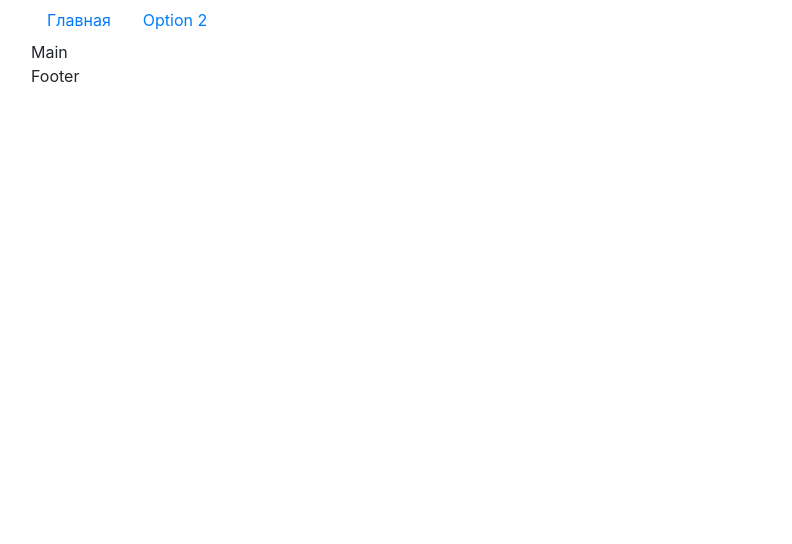
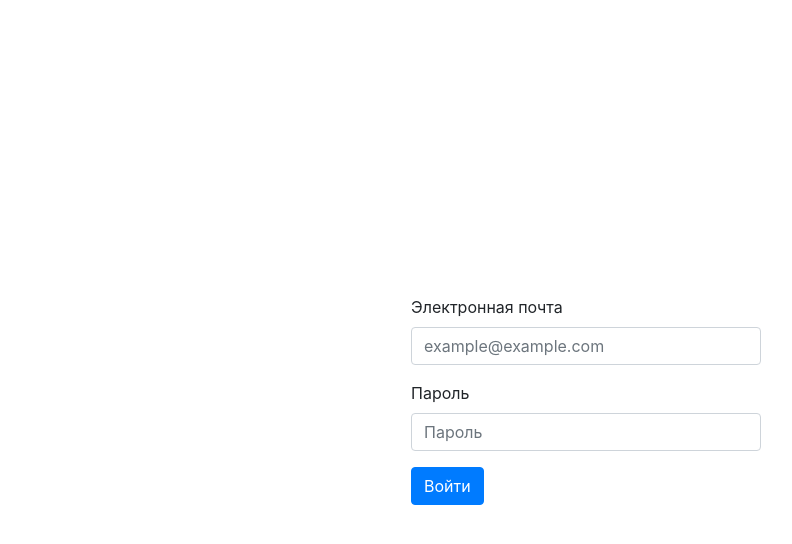
Before and after one commit to YongminK/ejournal, a React app: page / in a window 1280 px wide. Shown: the whole page, without its empty margins (54-846 px from the left). Built offline with nearby package versions, Linux system fonts and the light colour scheme.

Commit message:
auth page

```diff
--- a/package.json
+++ b/package.json
@@ -9,7 +9,8 @@
     "react-dom": "^16.8.6",
     "react-redux": "^7.1.0",
     "react-router": "^5.0.1",
-    "react-scripts": "3.0.1"
+    "react-scripts": "3.0.1",
+    "redux": "^4.0.1"
   },
   "scripts": {
     "start": "react-scripts start",
--- a/src/components/App.js
+++ b/src/components/App.js
@@ -4,17 +4,29 @@ import { Container } from 'react-bootstrap';
 import Navbar from './Nav';
 import Main from './Main';
 import Footer from './Footer';
+import Auth from './Auth';
 
 
-class App extends React.Component{
-  render(){
-    return(
-      <Container>
-        <Navbar/>
-        <Main/>
-        <Footer/>
-      </Container>
-    )
+class App extends React.Component {
+  constructor(props) {
+    super();
+    this.state = {
+      auth: false
+    };
+  }
+  render() {
+    if (!this.state.auth) {
+      return <Auth />
+    } else {
+      return (
+        <Container>
+          <Navbar />
+          <Main />
+          <Footer />
+        </Container>
+      )
+    }
+
   }
 }
 
--- /dev/null
+++ b/src/components/Auth.js
@@ -0,0 +1,30 @@
+import React from 'react';
+import { Form, Button, Container, Row, Col } from 'react-bootstrap';
+
+class Auth extends React.Component {
+    render() {
+        return (
+            <Container   style={{height: 100 + 'vh'}}>
+                <Row className="row h-100 justify-content-center align-items-center">
+                    <Col lg='4'>
+                        <Form>
+                            <Form.Group controlId="email">
+                                <Form.Label>Электронная почта</Form.Label>
+                                <Form.Control type="email" placeholder='example@example.com' />
+                            </Form.Group>
+                            <Form.Group controlId='password'>
+                                <Form.Label>Пароль</Form.Label>
+                                <Form.Control type='password' placeholder='Пароль' />
+                            </Form.Group>
+                            <Button variant="primary" type="submit">
+                                Войти
+                            </Button>
+                        </Form>
+                    </Col>
+                </Row>
+            </Container>
+        )
+    }
+}
+
+export default Auth;
--- a/src/components/Nav.js
+++ b/src/components/Nav.js
@@ -9,7 +9,7 @@ class Navbar extends React.Component {
                     <Nav.Link href="#">Главная</Nav.Link>
                 </Nav.Item>
                 <Nav.Item>
-                    <Nav.Link eventKey="link-1">Option 2</Nav.Link>
+                    <Nav.Link eventKey="link-1">Выход</Nav.Link>
                 </Nav.Item>
             </Nav>
         )
--- a/src/index.js
+++ b/src/index.js
@@ -1,11 +1,24 @@
 import React from 'react';
 import ReactDOM from 'react-dom';
 import App from './components/App';
+import allReducers from './reducers/index';
+import { createStore } from 'redux';
+import { Provider } from 'react-redux';
 import * as serviceWorker from './serviceWorker';
 
-ReactDOM.render(<App />, document.getElementById('root'));
+const store = createStore(allReducers);
+
+ReactDOM.render(
+    <Provider store={store}>
+        <App />
+    </Provider>
+    , document.getElementById('root'));
 
 // If you want your app to work offline and load faster, you can change
 // unregister() to register() below. Note this comes with some pitfalls.
 // Learn more about service workers: https://bit.ly/CRA-PWA
 serviceWorker.unregister();
+store.subscribe(() => {
+
+})
+export default store;
--- /dev/null
+++ b/src/reducers/auth.js
@@ -0,0 +1,7 @@
+export default function(){
+    return [
+        {
+            type: "LOGIN"
+        }
+    ]
+}
--- /dev/null
+++ b/src/reducers/index.js
@@ -0,0 +1,8 @@
+import { combineReducers } from 'redux';
+import Auth from './auth';
+
+const allReducers = combineReducers({
+    auth: Auth
+});
+
+export default allReducers;
```
Also changed, not shown: public/index.html (line endings or trailing spaces), 1 other file.
